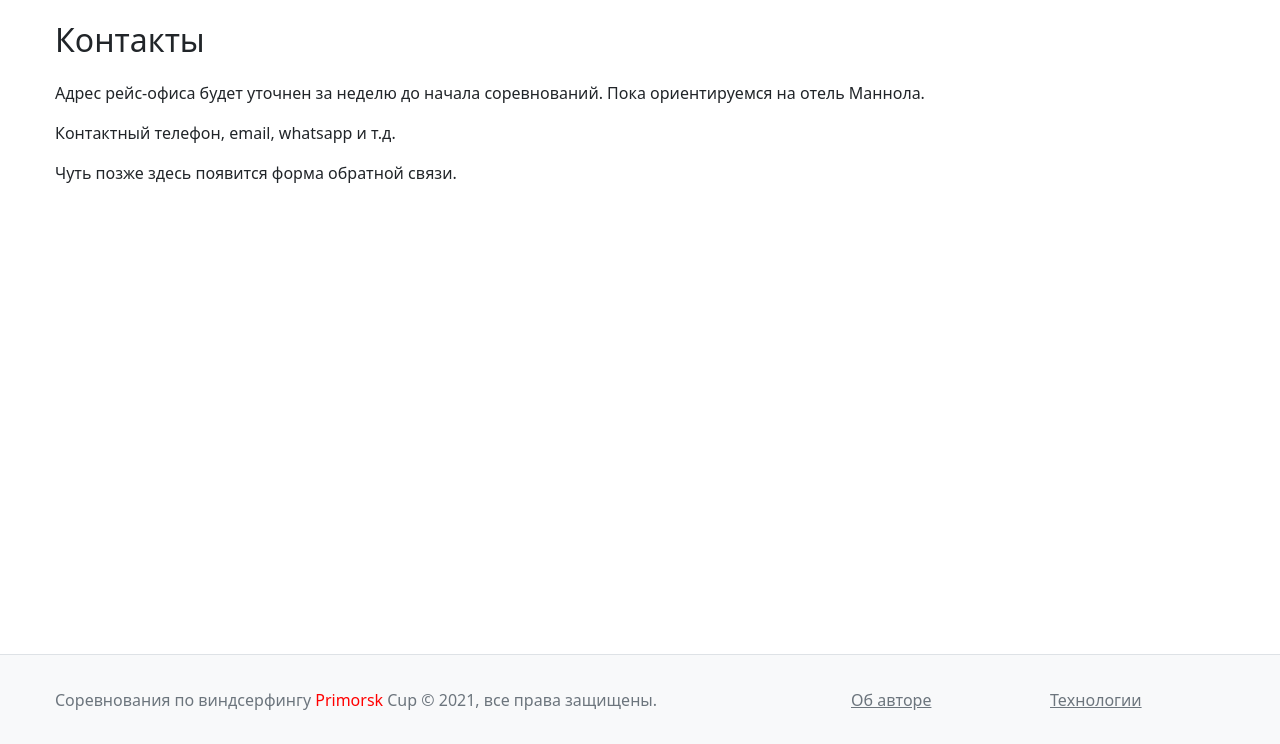
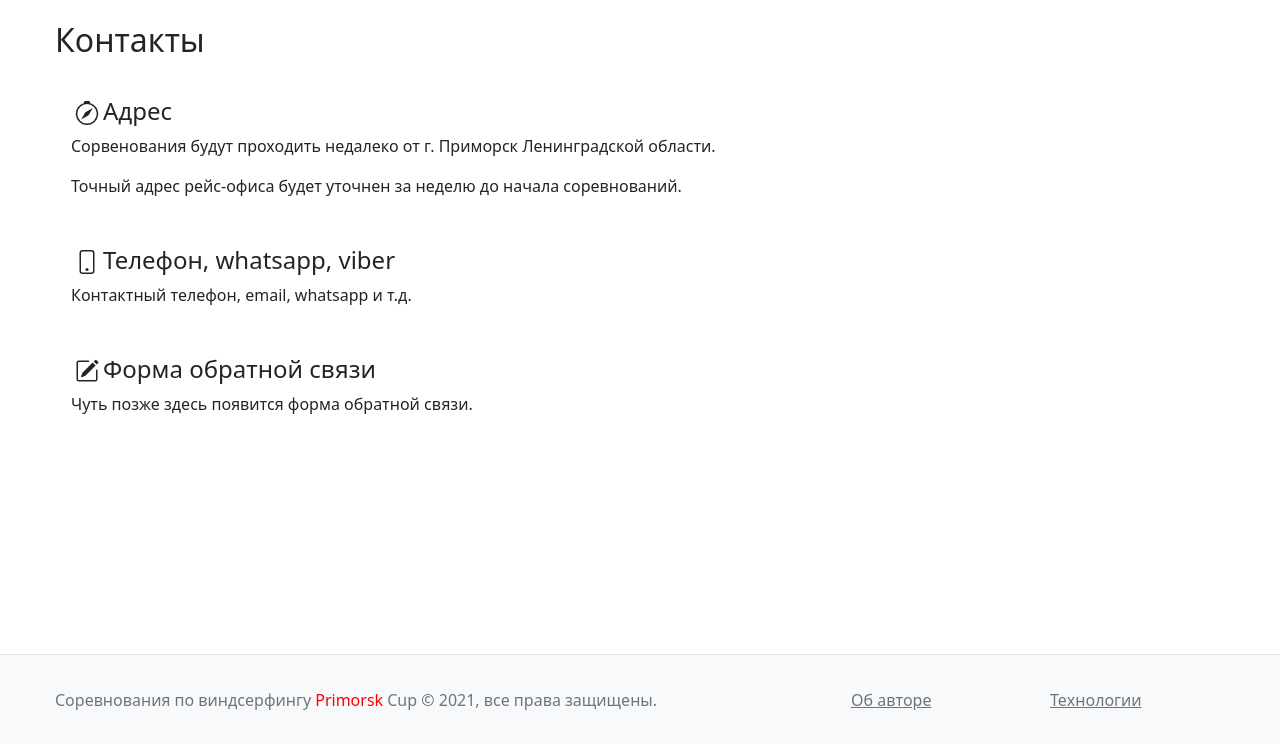
Before and after one commit to Bazulenkov/primorsk-cup, a Django app: page /about/contacts in a window 1280 px wide. Shown: the part 56-800 px from the top of the page. Run offline with Django 3.2, Linux system fonts and the light colour scheme.

Commit message:
Update contacts.html

```diff
--- a/about/templates/contacts.html
+++ b/about/templates/contacts.html
@@ -2,12 +2,43 @@
 {% block title %}Контакты{% endblock %}
 {% block content %}
 {% include "includes/header.html" with contacts=True %}
-<main>
+<main class="contacts">
     <div class="container">
         <h1>Контакты</h1>
-            <p>Адрес рейс-офиса будет уточнен за неделю до начала соревнований. Пока ориентируемся на отель Маннола.</p>
-            <p>Контактный телефон, email, whatsapp и т.д.</p>
-            <p>Чуть позже здесь появится форма обратной связи.</p>
+        <div class="row">
+            <div class="adress m-3">
+                <svg xmlns="http://www.w3.org/2000/svg" width="1.5rem" height="1.5rem" fill="currentColor"
+                    class="bi bi-compass float-start m-1 " viewBox="0 0 16 16">
+                    <path
+                        d="M8 16.016a7.5 7.5 0 0 0 1.962-14.74A1 1 0 0 0 9 0H7a1 1 0 0 0-.962 1.276A7.5 7.5 0 0 0 8 16.016zm6.5-7.5a6.5 6.5 0 1 1-13 0 6.5 6.5 0 0 1 13 0z" />
+                    <path d="M6.94 7.44l4.95-2.83-2.83 4.95-4.949 2.83 2.828-4.95z" />
+                </svg>
+                <h4>Адрес</h4>
+                <p>Сорвенования будут проходить недалеко от г. Приморск Ленинградской области.</p>
+                <p>Точный адрес рейс-офиса будет уточнен за неделю до начала соревнований.</p>
+            </div>
+            <div class="phone m-3">
+                <svg xmlns="http://www.w3.org/2000/svg" width="1.5rem" height="1.5rem" fill="currentColor"
+                    class="bi bi-phone float-start m-1" viewBox="0 0 16 16">
+                    <path
+                        d="M11 1a1 1 0 0 1 1 1v12a1 1 0 0 1-1 1H5a1 1 0 0 1-1-1V2a1 1 0 0 1 1-1h6zM5 0a2 2 0 0 0-2 2v12a2 2 0 0 0 2 2h6a2 2 0 0 0 2-2V2a2 2 0 0 0-2-2H5z" />
+                    <path d="M8 14a1 1 0 1 0 0-2 1 1 0 0 0 0 2z" />
+                </svg>
+                <h4>Телефон, whatsapp, viber</h4>
+                <p>Контактный телефон, email, whatsapp и т.д.</p>
+            </div>
+            <div class="write_form m-3">
+                <svg xmlns="http://www.w3.org/2000/svg" width="1.5rem" height="1.5rem" fill="currentColor"
+                    class="bi bi-pencil-square float-start m-1" viewBox="0 0 16 16">
+                    <path
+                        d="M15.502 1.94a.5.5 0 0 1 0 .706L14.459 3.69l-2-2L13.502.646a.5.5 0 0 1 .707 0l1.293 1.293zm-1.75 2.456l-2-2L4.939 9.21a.5.5 0 0 0-.121.196l-.805 2.414a.25.25 0 0 0 .316.316l2.414-.805a.5.5 0 0 0 .196-.12l6.813-6.814z" />
+                    <path fill-rule="evenodd"
+                        d="M1 13.5A1.5 1.5 0 0 0 2.5 15h11a1.5 1.5 0 0 0 1.5-1.5v-6a.5.5 0 0 0-1 0v6a.5.5 0 0 1-.5.5h-11a.5.5 0 0 1-.5-.5v-11a.5.5 0 0 1 .5-.5H9a.5.5 0 0 0 0-1H2.5A1.5 1.5 0 0 0 1 2.5v11z" />
+                </svg>
+                <h4>Форма обратной связи</h4>
+                <p>Чуть позже здесь появится форма обратной связи.</p>
+            </div>
+        </div>
     </div>
 </main>
 {% endblock %}
```
